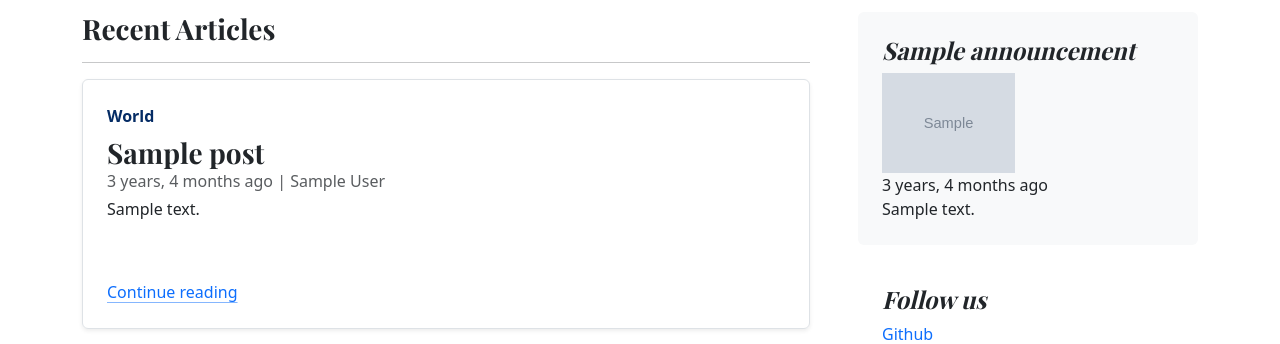
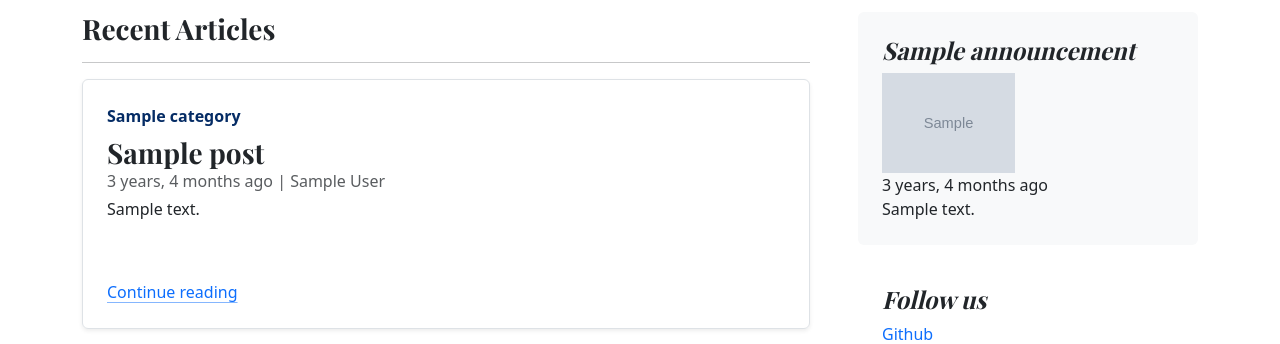
Before and after one commit to devendraDPI/blog, a Django app: template templates/home.html in a window 1280 px wide. Shown: the part 535-879 px from the top of the page. Run offline with Django 4.2, Linux system fonts and the light colour scheme; tables that the repository leaves empty hold one stand-in row (values such as "Sample post"); the template is opened without the code that fills it: values that come from a table or form of the project are taken from there, most other values are stand-ins (such as "Sample title", 1, 10 or a date in 2020); grey boxes marked "Sample" are stand-in pictures; data that the repository does not hold is empty.

Commit message:
Minor fixes

```diff
--- a/templates/blog.html
+++ b/templates/blog.html
@@ -7,7 +7,7 @@
         <h3>{{ article.title }}</h3> <hr>
           <div class="row g-0 border rounded overflow-hidden flex-md-row mb-4 shadow-sm position-relative">
             <div class="col p-4 d-flex flex-column position-static">
-              <a href="{% url 'posts-by-category' article.id %}"><strong class="d-inline-block mb-2 text-primary-emphasis">{{ article.category }}</strong></a>
+              <a href="{% url 'posts-by-category' article.category.id %}"><strong class="d-inline-block mb-2 text-primary-emphasis">{{ article.category }}</strong></a>
               <h3 class="mb-0">{{ post.title }}</h3>
               <div class="mb-1 text-body-secondary">{{ article.created_at|timesince }} ago | {{ article.author }}</div>
               <figure class="mb-4"><img class="img-fluid rounded" src="{{ article.featured_image.url }}" alt="..." /></figure>
--- a/templates/home.html
+++ b/templates/home.html
@@ -45,7 +45,7 @@
         {% for post in posts %}
           <div class="row g-0 border rounded overflow-hidden flex-md-row mb-4 shadow-sm h-md-250 position-relative">
             <div class="col p-4 d-flex flex-column position-static">
-              <strong class="d-inline-block mb-2 text-primary-emphasis">World</strong>
+              <strong class="d-inline-block mb-2 text-primary-emphasis">{{ post.category }}</strong>
               <h3 class="mb-0">{{ post.title|truncatechars:50 }}</h3>
               <div class="mb-1 text-body-secondary">{{ post.created_at|timesince }} ago | {{ post.author }}</div>
               <p class="card-text mb-auto">{{ post.short_description|truncatechars:300 }}</p>
```
